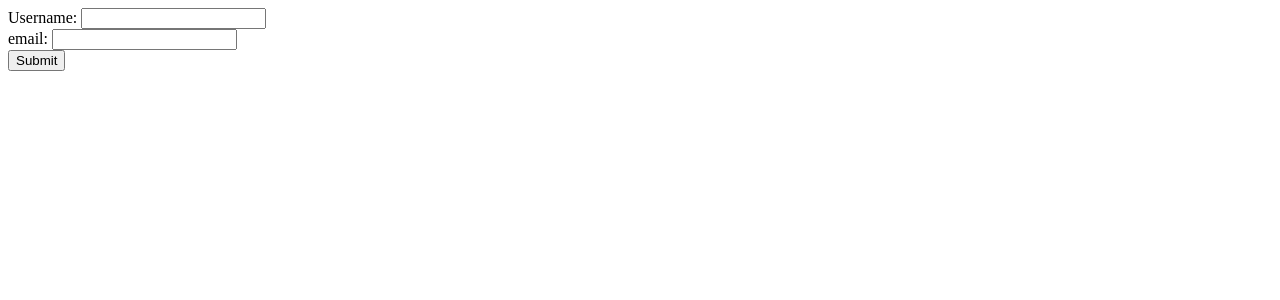
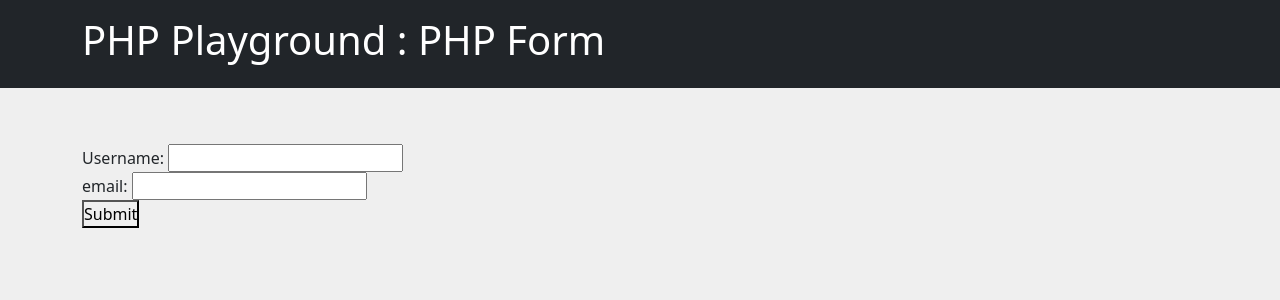
Before and after one commit to pradipchaudhary/php-playground, a PHP site: page /form/form.php in a window 1280 px wide. Shown: the top 300 px of the page. Run offline with PHP 8.4, Linux system fonts and the light colour scheme.

Commit message:
🛠️ Resolve 'Failed to open stream' error in form.php

```diff
--- a/form/form.php
+++ b/form/form.php
@@ -1,13 +1,13 @@
 <?php
-
-
-
-
+$title = "PHP Form";
+// Header Includes
+include_once '../inc/header.php';
 
 ?>
 
 
 
+<div class="container py-5">
     <form method="post" action="process_form.php">
         <!-- Form fields go here -->
         <label for="username">Username:</label>
@@ -18,3 +18,10 @@
         <br>
         <button type="submit">Submit</button>
     </form>
+</div>
+
+
+<?php
+
+// footer includes
+include_once("../inc/footer.php");
```
Lines whose indentation alone changed are shown as unchanged.
